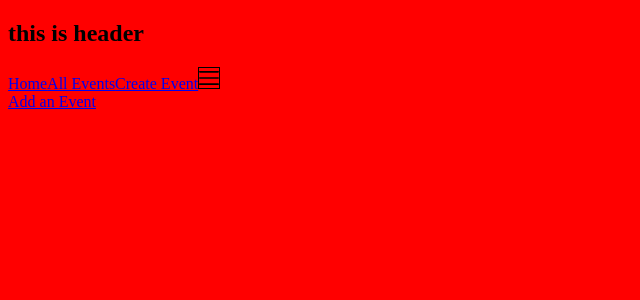
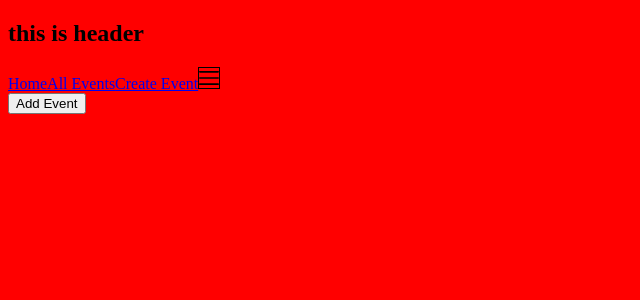
Before and after one commit to fac-14/Brickworks-Tollington_Project, a React (Vite) app: page /all-events in a window 1280 px wide. Shown: the top 300 px of the page, without its empty margins (0-640 px from the left). Built offline with nearby package versions, Linux system fonts and the light colour scheme.

Commit message:
fixed buttons

```diff
--- a/src/components/App.js
+++ b/src/components/App.js
@@ -15,7 +15,6 @@ const App = () => {
         <Route exact path='/' component= { Home } />
         <Route exact path='/all-events' component= { AllEvents} />
         <Route path='/create-event' component= { CreateEvent } />
-        {/* <Route path='/createEvents' components = { createEvents} /> */}
       </Switch>
     </div>
   );
--- a/src/components/pages/all-events.js
+++ b/src/components/pages/all-events.js
@@ -2,11 +2,16 @@ import React from 'react';
 import { BrowserRouter as Router, Route, Link } from "react-router-dom";
 
 class AllEvents extends React.Component {
-
+  constructor(props){
+    super(props)
+  }
+  addEvent = () => {
+    this.props.history.push('/create-event');
+  }
   render() {
     return (
       <div>
-        <Link to='/create-event'>Add an Event</Link>
+        <button onClick={this.addEvent}>Add Event</button>
       </div>
     )
   }
--- a/src/components/pages/create-event.js
+++ b/src/components/pages/create-event.js
@@ -2,8 +2,9 @@ import React from 'react';
 // import createEvents from './createEvents';
 
 class CreateEvent extends React.Component {
-
-  state = {
+    constructor(props) {
+      super(props),
+      this.state = {
       eventTitle: '',
       eventCategory: '',
       date: '',
@@ -11,6 +12,7 @@ class CreateEvent extends React.Component {
       venue: '',
       contact: '',
       eventDetails: ''
+      }
      };
 
   handleChange = event => {
@@ -33,11 +35,12 @@ class CreateEvent extends React.Component {
   }
     var string = JSON.stringify(this.state);
     xhr.send(string);
+    this.props.history.push('/all-events');
   }
 
   render() {
     return (
-      <div>
+      <form>
         <label htmlFor="eventTitle">Event Title</label>
         <input type="text" id="eventTitle" value={this.state.name} onChange= {this.handleChange}/>
         <label htmlFor="eventCategory">Event Category</label>
@@ -53,7 +56,7 @@ class CreateEvent extends React.Component {
         <label htmlFor="eventDetails">Event Details</label>
         <input type="text" id="eventDetails" value={this.state.name} onChange= {this.handleChange}/>
         <button type="submit" onClick={this.handleSubmit}>Submit</button>
-      </div>
+      </form>
     )
   }
 }
```
Lines whose indentation alone changed are shown as unchanged.
